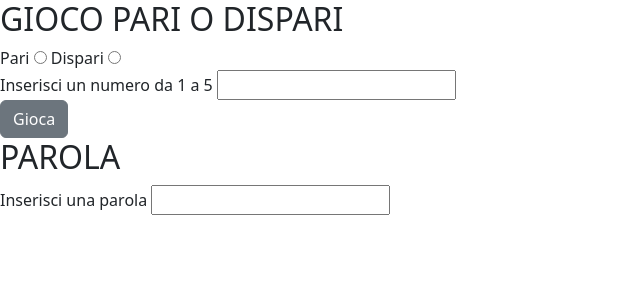
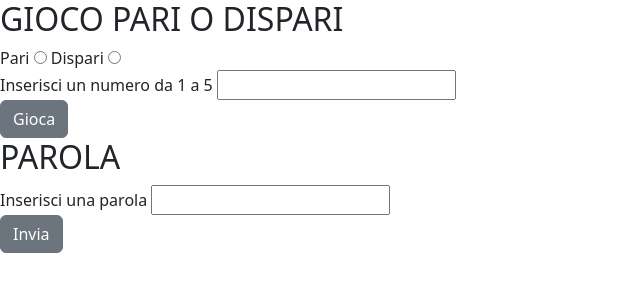
Before and after one commit to Elisabetta01/js-paliedispari, a plain HTML site: page index.html in a window 1280 px wide. Shown: the whole page, without its empty margins (0-640 px from the left). Drawn offline with nearby package versions, Linux system fonts and the light colour scheme.

Commit message:
js: chiedo la parola all'utente

```diff
--- a/assets/main.js
+++ b/assets/main.js
@@ -1,6 +1,3 @@
-// Palindroma
-// Chiedere all’utente di inserire una parola. Creare una funzione per capire se la parola inserita è palindroma
-
 // Pari e Dispari
 // L’utente sceglie pari o dispari e inserisce un numero da 1 a 5.
 // Generiamo un numero random (sempre da 1 a 5) per il computer (usando una funzione).
@@ -50,3 +47,18 @@ function numeroRandom(min, max){
 
 let sceltaUtente = document.getElementById('pari').checked || document.getElementById('dispari').checked;
 console.log(sceltaUtente)
+
+
+// Palindroma
+// Chiedere all’utente di inserire una parola. Creare una funzione per capire se la parola inserita è palindroma
+
+// chiedo la parola
+function checkParola(){
+     let parola = document.getElementById('parola').value
+
+     console.log(parola)
+}
+
+for(let i=0; i < parola.length; i++){
+
+}
--- a/index.html
+++ b/index.html
@@ -33,6 +33,9 @@
           <input type="text" value="" id="parola">
      </div>
 
+     <button type="submit" class="btn btn-secondary" onclick="checkParola()">Invia</button>
+
+
      <script src="./assets/main.js"></script>
 </body>
 </html>
```
